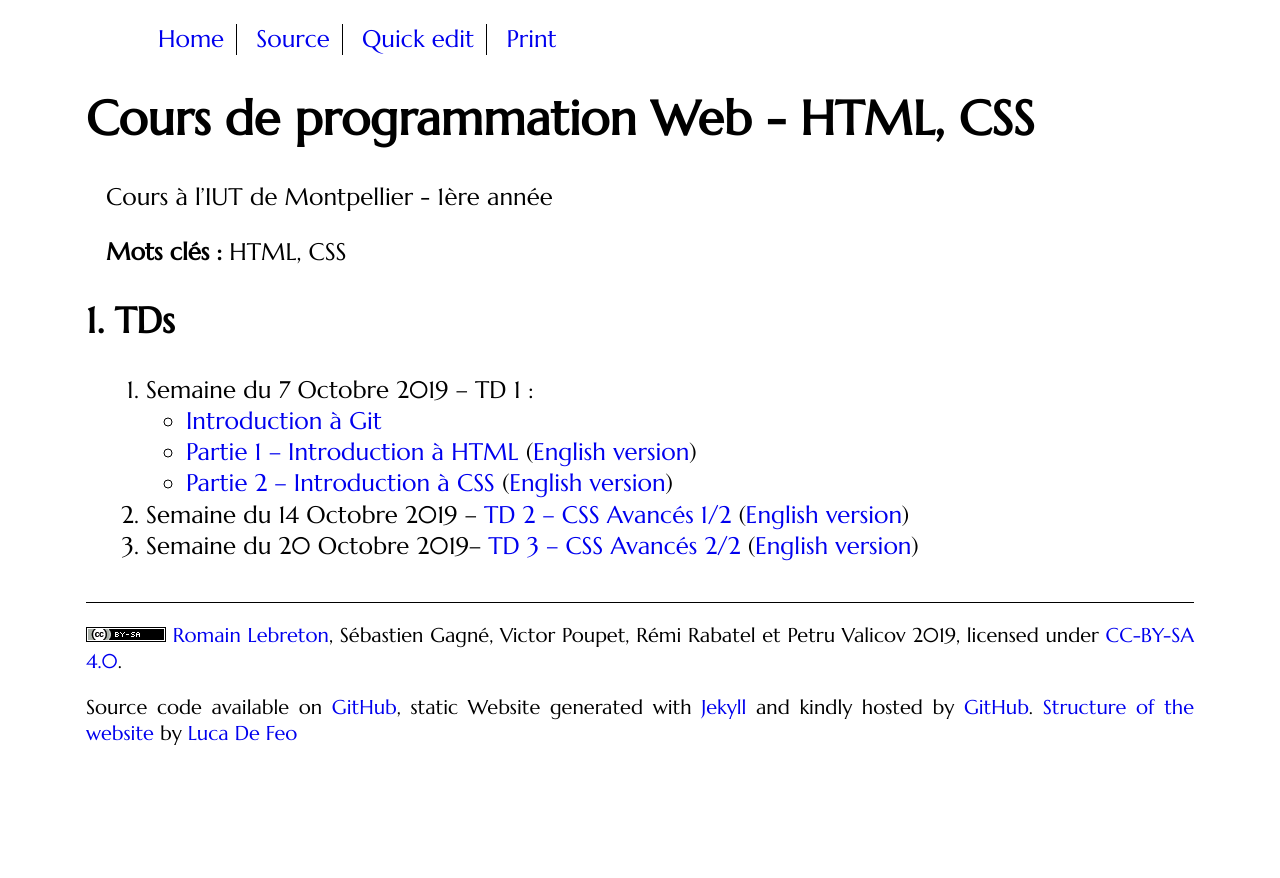
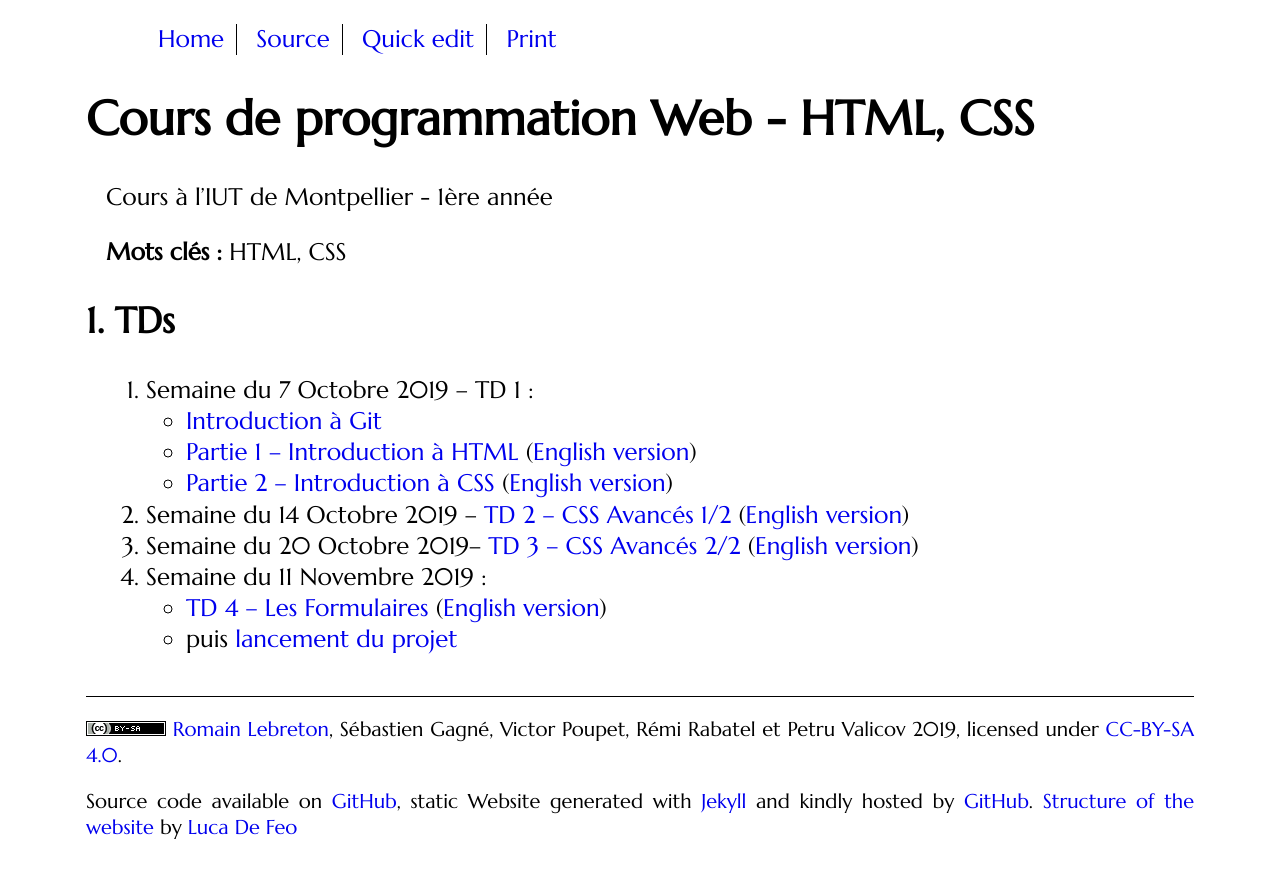
Before and after one commit to romainlebreton/R1.02-DeveloppementInterfacesWeb, a Jekyll site: the page built from index.md, in a window 1280 px wide. Shown: the top 878 px of the page. Built offline with Jekyll 4.4.1, drawn with Linux system fonts in a browser that asks for light colours; some web fonts are replaced; comment, search, counter and statistics services are not loaded.

Commit message:
new week

```diff
--- a/index.md
+++ b/index.md
@@ -20,10 +20,10 @@
    ([English version](tutorials/tutorial2-en.html))
 1. Semaine du 20 Octobre 2019-- [TD 3 -- CSS Avancés 2/2](tutorials/tutorial3.html)
 	 ([English version](tutorials/tutorial3-en.html))
-<!-- 1. Semaine du 11 Novembre 2019 : -->
-<!--    * [TD 4 -- Les Formulaires](tutorials/tutorial4.html) -->
-<!-- 	 ([English version](tutorials/tutorial4-en.html)) -->
-<!--    * puis [lancement du projet](projet.html) -->
+1. Semaine du 11 Novembre 2019 :
+   * [TD 4 -- Les Formulaires](tutorials/tutorial4.html)
+	 ([English version](tutorials/tutorial4-en.html))
+   * puis [lancement du projet](projet.html)
 <!-- 1. Semaine du 18 Novembre 2019 : -->
 <!--    * Entamer [TD 5 -- Responsive Design](tutorials/tutorial5.html) (~2h) -->
 <!--    ([English version](tutorials/tutorial5-en.html)) -->
```
